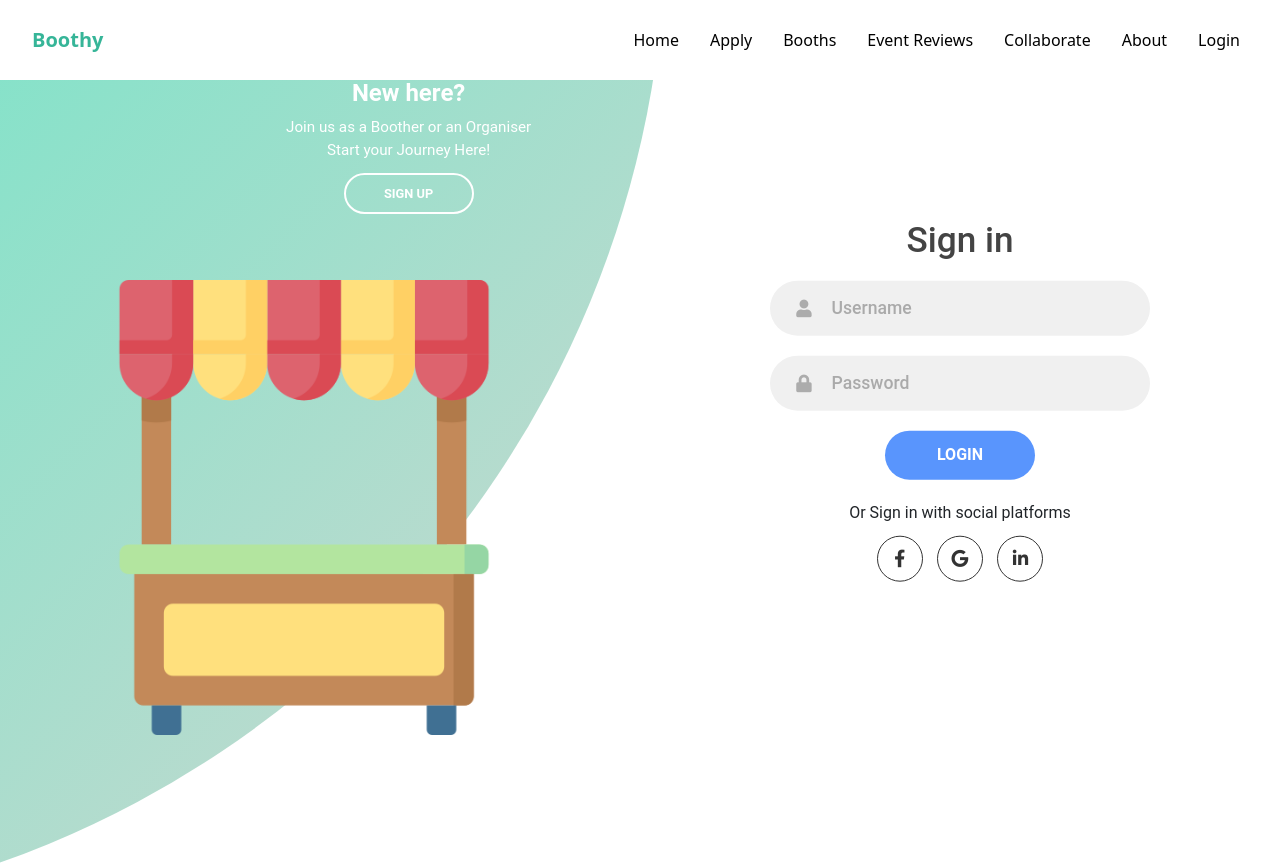
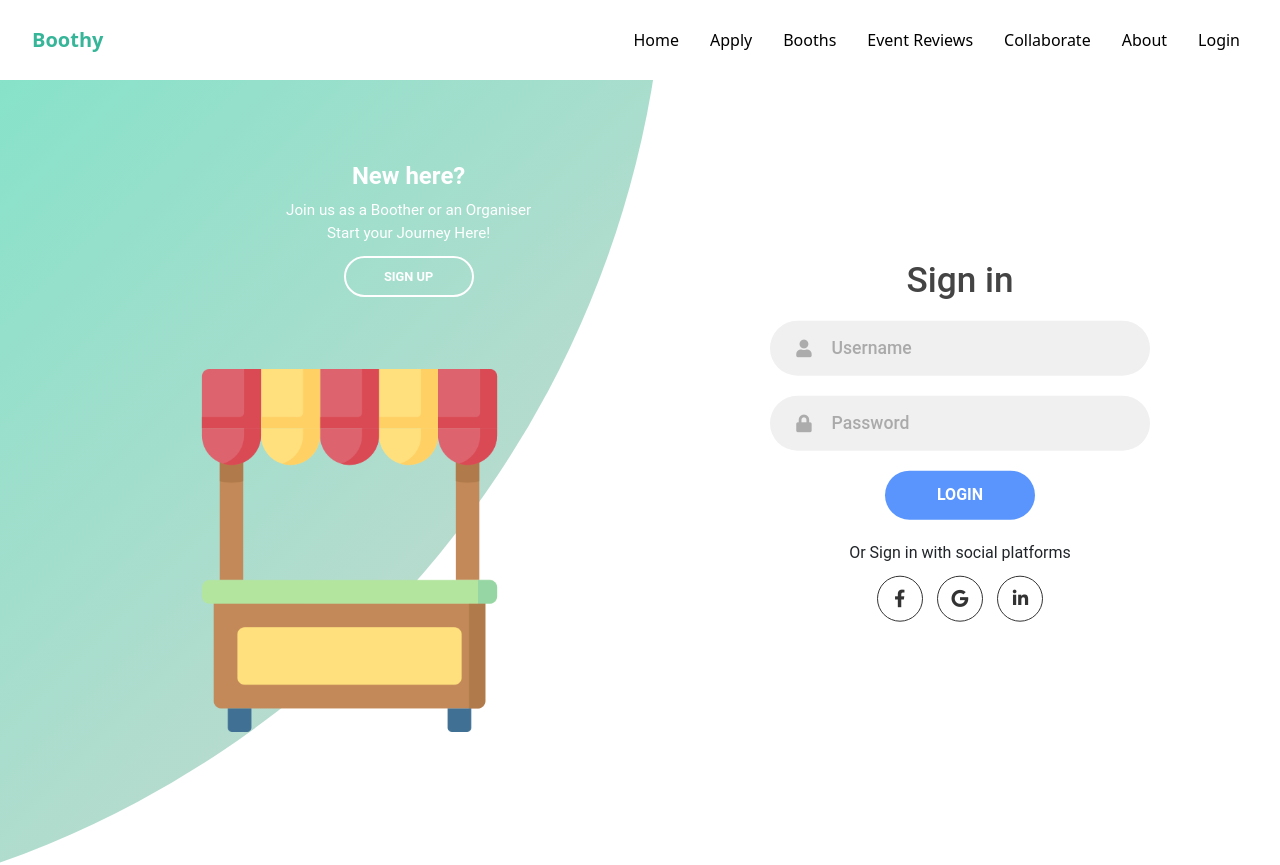
Before and after one commit to PeachyMangoz/VenueVibe, a Vue app in the folder VenueVibe/frontend/: page /login in a window 1280 px wide. Shown: the top 865 px of the page. Built offline with nearby package versions, Linux system fonts and the light colour scheme; a web font is replaced by a local one.

Commit message:
updated pages

```diff
--- a/VenueVibe/frontend/src/views/Homepage.vue
+++ b/VenueVibe/frontend/src/views/Homepage.vue
@@ -2,7 +2,7 @@
     <div>
         <!-- Splash Screen -->
         <div id="splash-screen">
-            <div class="animated-text fw-bold">Welcome to <span class="fw-bold" style="color:#36b598;">Boothy</span></div>
+            <div class="animated-text">Welcome to <span class="fw-bold" style="color:#36b598;">Boothy</span></div>
         </div>
 
         <!-- Navbar -->
--- a/VenueVibe/frontend/src/views/Login.vue
+++ b/VenueVibe/frontend/src/views/Login.vue
@@ -139,6 +139,7 @@ export default {
 
 .container {
     margin: auto;
+    padding-top: 80px;
 }
 
 * {
@@ -288,6 +289,7 @@ width: 100%;
   position: absolute;
   width: 100%;
   height: 100%;
+  padding-top: 80px;
   top: 0;
   left: 0;
 }
@@ -320,10 +322,12 @@ form {
 form.sign-up-form {
   opacity: 0;
   z-index: 1;
+  padding-top: 80px;
 }
 
 form.sign-in-form {
   z-index: 2;
+  padding-top: 80px;
 }
 
 .title {
@@ -441,7 +445,7 @@ form.sign-in-form {
 }
 
 .image {
-  width: 100%;
+  width: 80%;
   transition: transform 1.1s ease-in-out;
   transition-delay: 0.4s;
 }
@@ -469,6 +473,7 @@ form.sign-in-form {
   color: #fff;
   transition: transform 0.9s ease-in-out;
   transition-delay: 0.6s;
+  padding-top: 80px;
 }
 
 .panel h3 {
@@ -670,7 +675,6 @@ form.sign-in-form {
   }
 }
 
-
 </style>
 
 <style>
```
